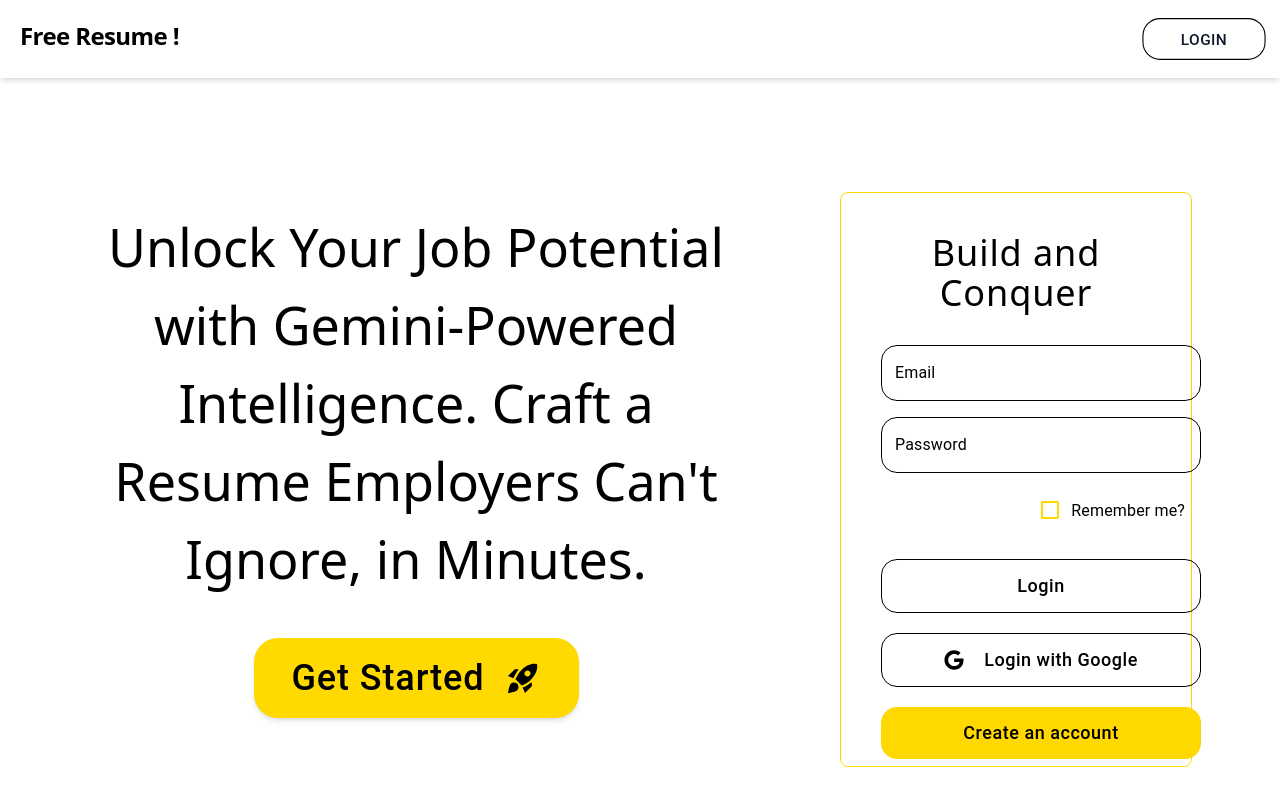
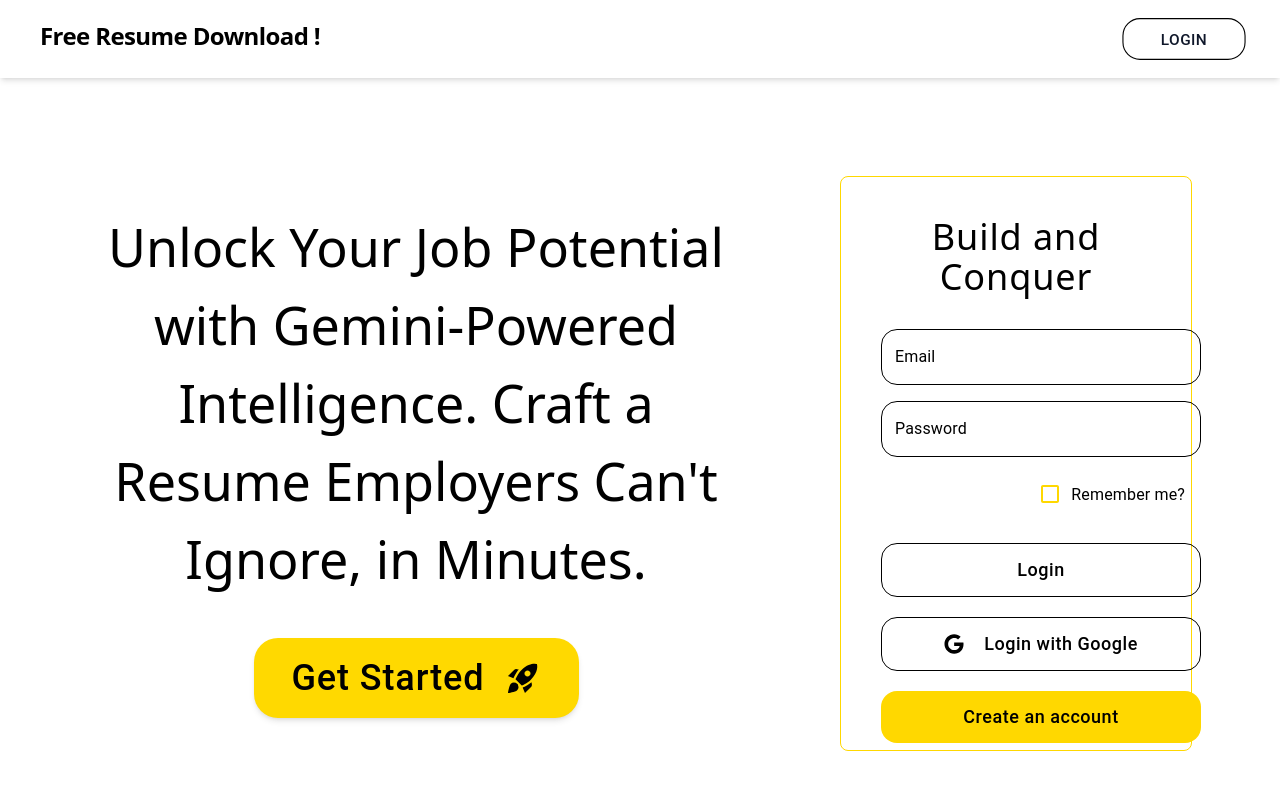
Before and after one commit to AnuragAmbekar741/ResumeBuilder.ai, a React (Vite) app in the folder client/: page / in a window 1280 px wide. Both pictures are taken after a click on the button "LOGIN". Built offline with nearby package versions, Linux system fonts and the light colour scheme.

Commit message:
Sign/Signup ui minor updates

```diff
--- a/client/src/components/Auth/Signin-up.tsx
+++ b/client/src/components/Auth/Signin-up.tsx
@@ -8,26 +8,15 @@
 import { useState } from "react";
 import { FaGoogle } from "react-icons/fa";
 
-const style = {
-  "& label.Mui-focused": {
-    color: "black",
-  },
-  "& .MuiOutlinedInput-root": {
-    "&.Mui-focused fieldset": {
-      borderColor: "black",
-    },
-    "& fieldset": {
-      borderColor: "black",
-      borderRadius: 4,
-    },
-  },
-};
+import { style } from "./Styles";
 
 const Signin = () => {
   const [signUp, setSignUp] = useState(false);
   return (
     <div
-      className={`w-full h-[575px] mt-28 p-10  border-[1.25px] rounded-lg bg-white  border-[#FFD800]`}
+      className={`w-full h-[575px] mt-24 p-10  border-[1.25px] rounded-lg bg-white  border-[#FFD800] ${
+        signUp ? "scale-105 delay-150 transition " : ""
+      }`}
     >
       <h1 className="mb-6 text-4xl font-light tracking-wide text-center">
         Build and Conquer
--- /dev/null
+++ b/client/src/components/Auth/Styles.ts
@@ -0,0 +1,14 @@
+export const style = {
+  "& label.Mui-focused": {
+    color: "black",
+  },
+  "& .MuiOutlinedInput-root": {
+    "&.Mui-focused fieldset": {
+      borderColor: "black",
+    },
+    "& fieldset": {
+      borderColor: "black",
+      borderRadius: 4,
+    },
+  },
+};
--- a/client/src/components/common/Header.tsx
+++ b/client/src/components/common/Header.tsx
@@ -6,11 +6,16 @@
   const dispatch = useDispatch();
 
   return (
-    <div className="absolute top-0 flex justify-between w-full p-5 shadow-md">
+    <div className="absolute top-0 flex justify-between w-full px-10 py-5 shadow-md">
       <div>
         <h1 className="text-2xl font-bold tracking-tight transition delay-100 hover:scale-110">
-          Free Resume !
+          Free Resume Download !
         </h1>
+      </div>
+      <div>
+        {/* <h1 className="mt-1 text-xl">
+          If you dont about data, continue without login 🙂
+        </h1> */}
       </div>
       <div>
         <Button
```
